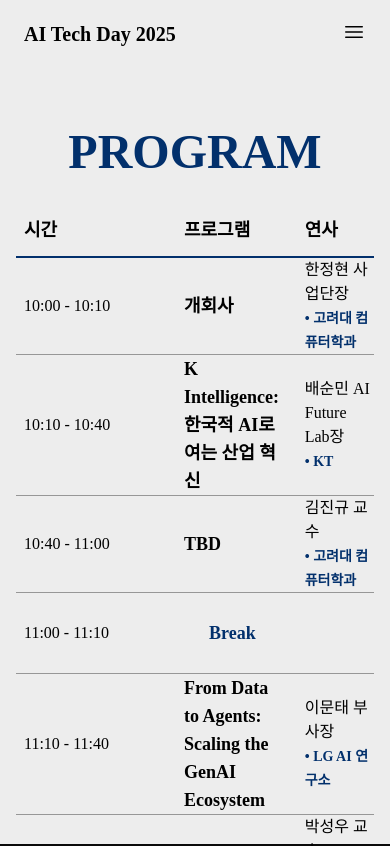
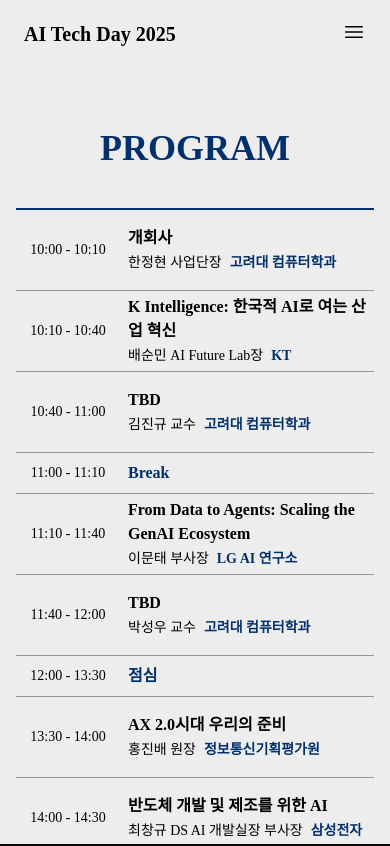
Before and after one commit to jiunkong/ku-ai-techday-2025, a Next.js app: page /program in a window 390 px wide. Shown: the top 846 px of the page. Built offline with nearby package versions, Linux system fonts and the light colour scheme; a web font is replaced by a local one.

Commit message:
feat: program page mobile

```diff
--- a/src/app/professor/page.tsx
+++ b/src/app/professor/page.tsx
@@ -0,0 +1,3 @@
+export default function Professor() {
+
+}
--- a/src/app/program/page.tsx
+++ b/src/app/program/page.tsx
@@ -1,12 +1,24 @@
 const Row = (props: { start: string, end: string, program: string, organizer?: string, note?: string, center?: boolean }) => {
     return (
         <>
-            <tr className="h-20">
-                <td className="pl-2">{props.start} - {props.end}</td>
-                <td className={`pl-2 text-lg font-bold ${props.center ? "text-center text-(--title)" : ""}`}>{props.program}</td>
-                <td className="pl-2">
+            <tr className={`${props.center ? "h-10" : "h-20"} lg:h-20`}>
+                <td className="pl-2 text-sm lg:text-md w-24 lg:w-36 text-center lg:text-left">{props.start} - {props.end}</td>
+
+                <td className={`hidden lg:table-cell pl-2 text-lg font-bold ${props.center ? "text-center text-(--title)" : ""}`}>{props.program}</td>
+                <td className="hidden lg:table-cell pl-2">
                     <div>{props.organizer}</div>
                     { props.note && <span className="font-bold text-sm text-(--title) before:content-['•_']">{props.note}</span> }
+                </td>
+
+                <td className="lg:hidden">
+                    <div className={`font-bold ${props.center ? "text-(--title)" : ""}`}>{props.program}</div>
+                     { props.organizer &&
+                        <div>
+                            <span className="text-sm">{props.organizer}</span>
+                            <span className="w-2 inline-block"></span>
+                            { props.note && <span className="text-sm text-(--title) font-bold">{props.note}</span> }
+                        </div>
+                    }
                 </td>
             </tr>
             <tr className="h-[1px] bg-(--delimiter)"><td colSpan={3}></td></tr>
@@ -17,15 +29,15 @@ const Row = (props: { start: string, end: string, program: string, organizer?: s
 export default function Program() {
     return (
         <div className="w-screen mt-15 text-black">
-            <h1 className="font-bold text-5xl text-center text-(--title)">PROGRAM</h1>
+            <h1 className="font-bold text-4xl lg:text-5xl text-center text-(--title)">PROGRAM</h1>
             <table className="mx-auto mt-10 border-separate border-spacing-x-4 table-fixed mb-20">
-                <thead className="border-b-2 text-lg text-left">
-                    <tr>
+                <thead className="text-lg text-left">
+                    <tr className="hidden lg:table-row">
                         <th className="pl-2 w-36">시간</th>
-                        <th className="pl-2 lg:min-w-180">프로그램</th>
+                        <th className="pl-2 min-w-160">프로그램</th>
                         <th className="pl-2">연사</th>
                     </tr>
-                    <tr className="h-3"></tr>
+                    <tr className="h-3 hidden lg:table-row"></tr>
                     <tr className="h-[2px] bg-(--title)"><th colSpan={3}></th></tr>
                 </thead>
                 <tbody>
```
